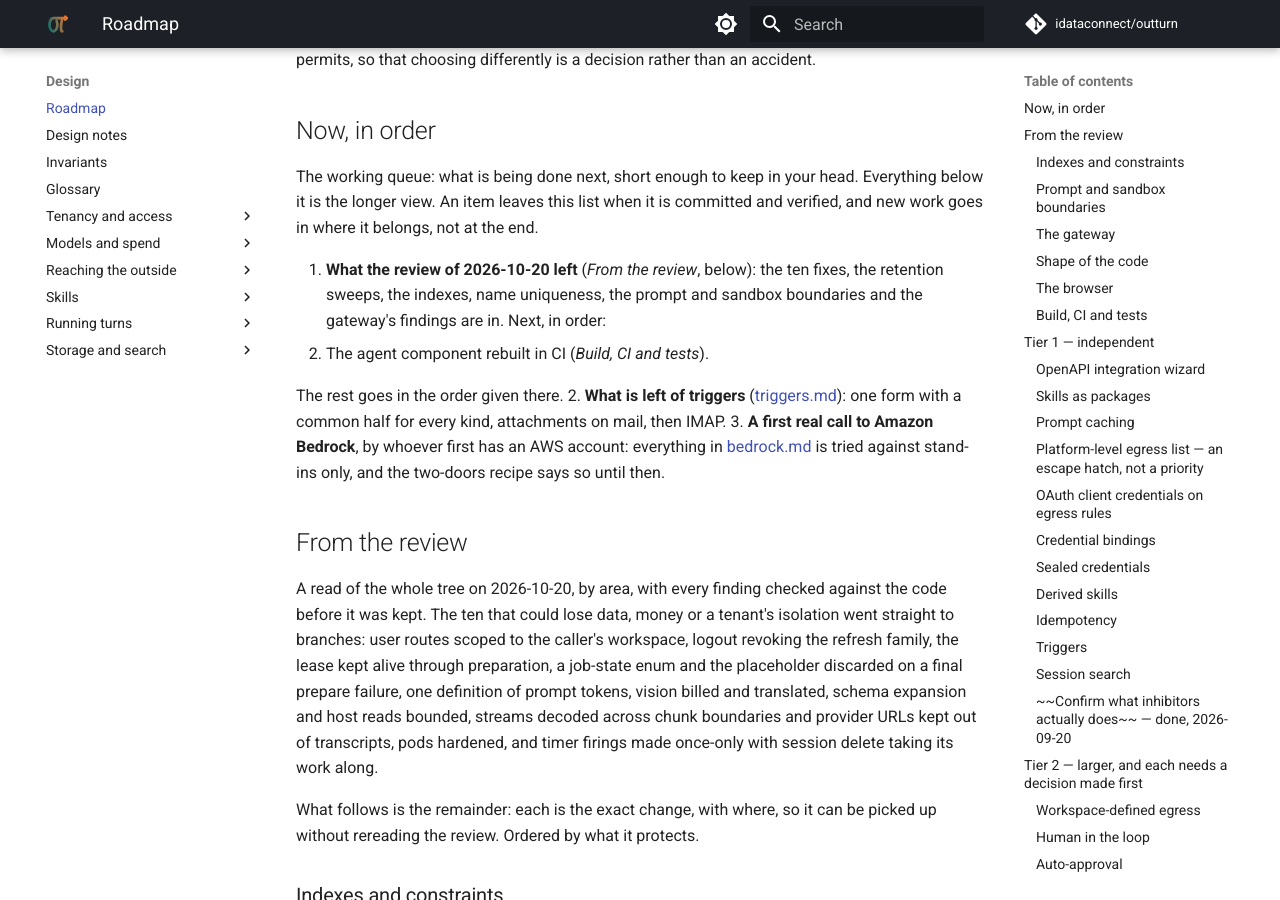
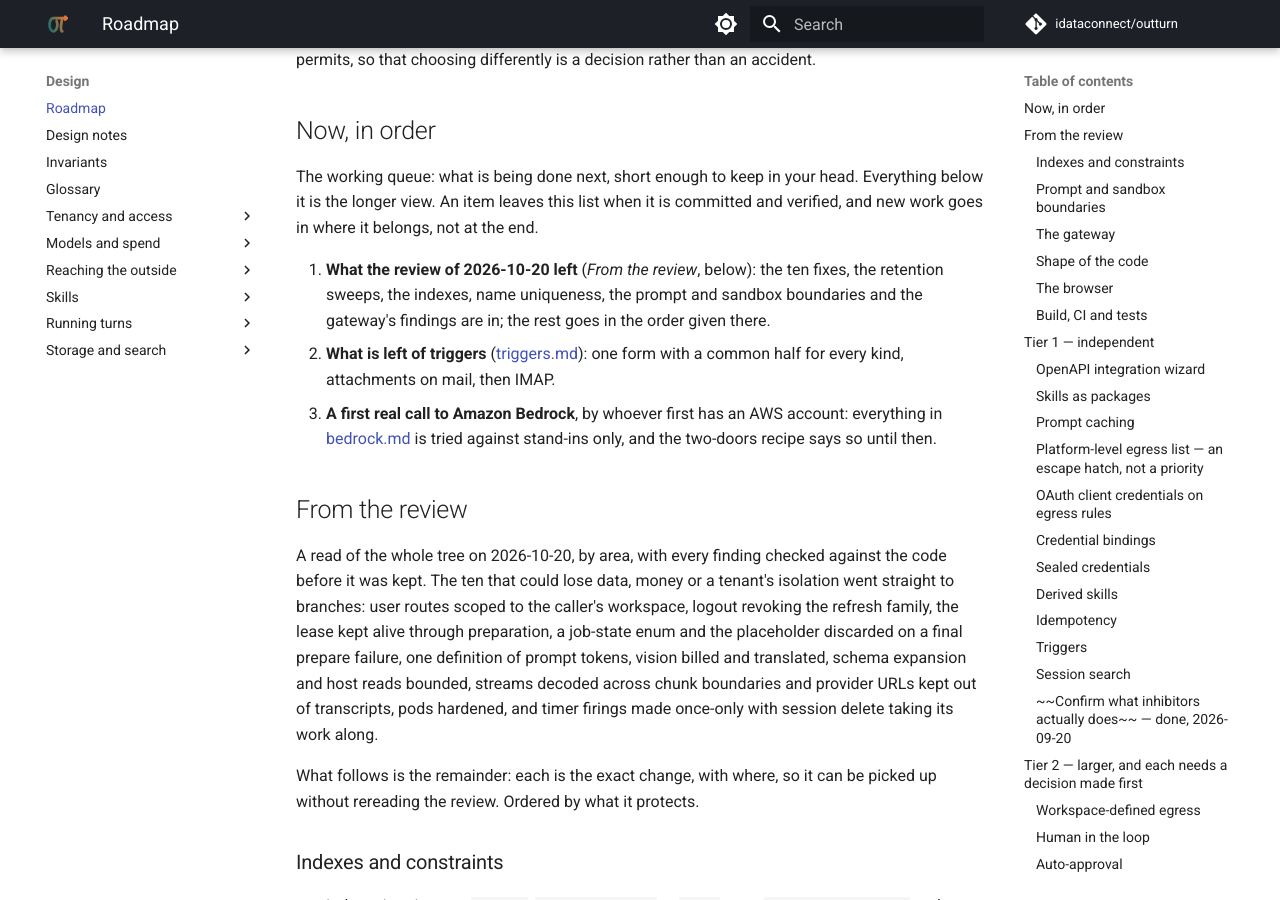
Before and after one commit to idataconnect/outturn, an MkDocs documentation site: the page built from docs/roadmap.md, in a window 1280 px wide and 900 px high, scrolled down 366 px. Built offline with MkDocs 1.6.1 and Material for MkDocs 9.7.7, drawn with Linux system fonts in a browser that asks for light colours; comment, search, counter and statistics services are not loaded; some of the changed text lies outside the part shown.

Commit message:
Build the agent component in the image, from its source
The runtime image copied a committed binary, which nothing rebuilt, so a
release could carry an agent older than the code beside it. Comparing a CI
rebuild with the commit cannot catch that: the same source built on another
machine, or with another compiler, differs byte for byte. A stage of the image
now builds the component from agents/default, and that is what the runtime
runs. The committed copy stays for the tests and for a runtime run outside a
container.

Co-Authored-By: Claude Opus 5.5 <noreply@anthropic.com>

```diff
--- a/docs/roadmap.md
+++ b/docs/roadmap.md
@@ -20,10 +20,8 @@ committed and verified, and new work goes in where it belongs, not at the end.
 
 1. **What the review of 2026-10-20 left** (*From the review*, below): the
    ten fixes, the retention sweeps, the indexes, name uniqueness, the prompt
-   and sandbox boundaries and the gateway's findings are in. Next, in order:
-   1. The agent component rebuilt in CI (*Build, CI and tests*).
-
-   The rest goes in the order given there.
+   and sandbox boundaries and the gateway's findings are in; the rest goes in
+   the order given there.
 2. **What is left of triggers** ([triggers.md](triggers.md)): one form with a
    common half for every kind, attachments on mail, then IMAP.
 3. **A first real call to Amazon Bedrock**, by whoever first has an AWS
@@ -97,9 +95,6 @@ can be picked up without rereading the review. Ordered by what it protects.
 
 ### Build, CI and tests
 
-- The agent component is a committed binary nobody rebuilds in CI
-  (`assets/agent_default.wasm`, `Dockerfile`). Rebuild it in CI and fail if
-  it differs from the commit, or build it in the image.
 - No `cargo audit` or `cargo deny` step; two generations of the RustCrypto
   crates are linked at once. Add the step and align the pins.
 - Images for production should be pinned by digest; everything first-party
```
Also changed, not shown: README.md (+5 -2 lines), 1 other file.
